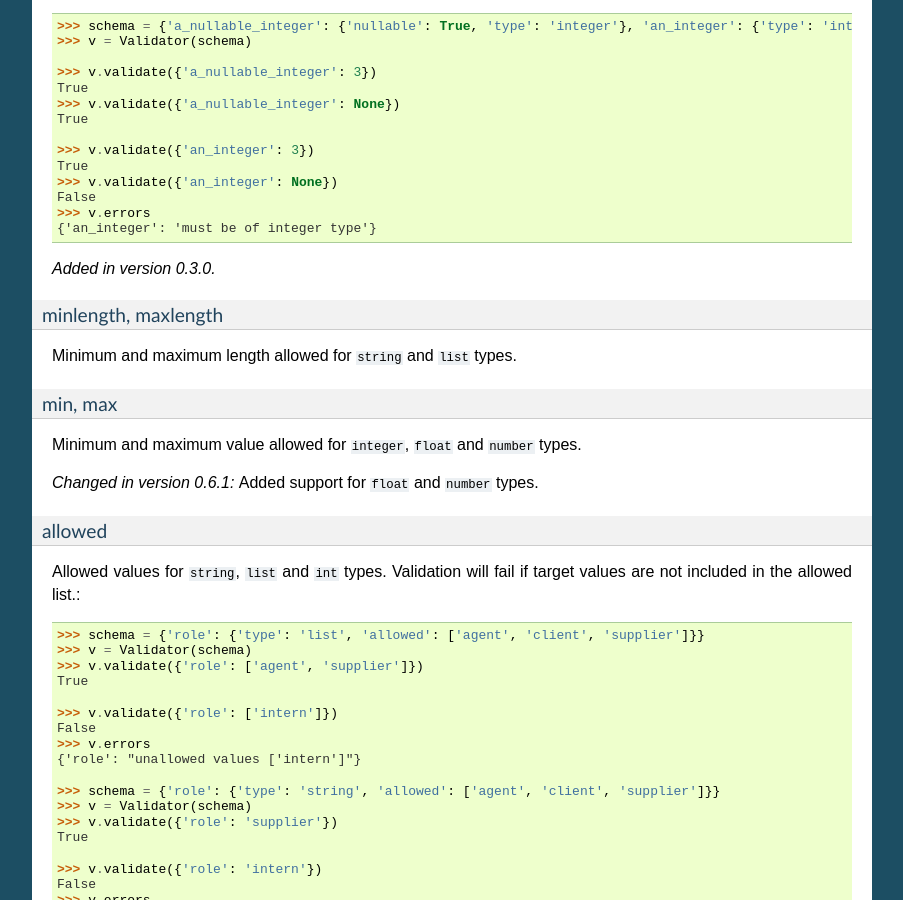
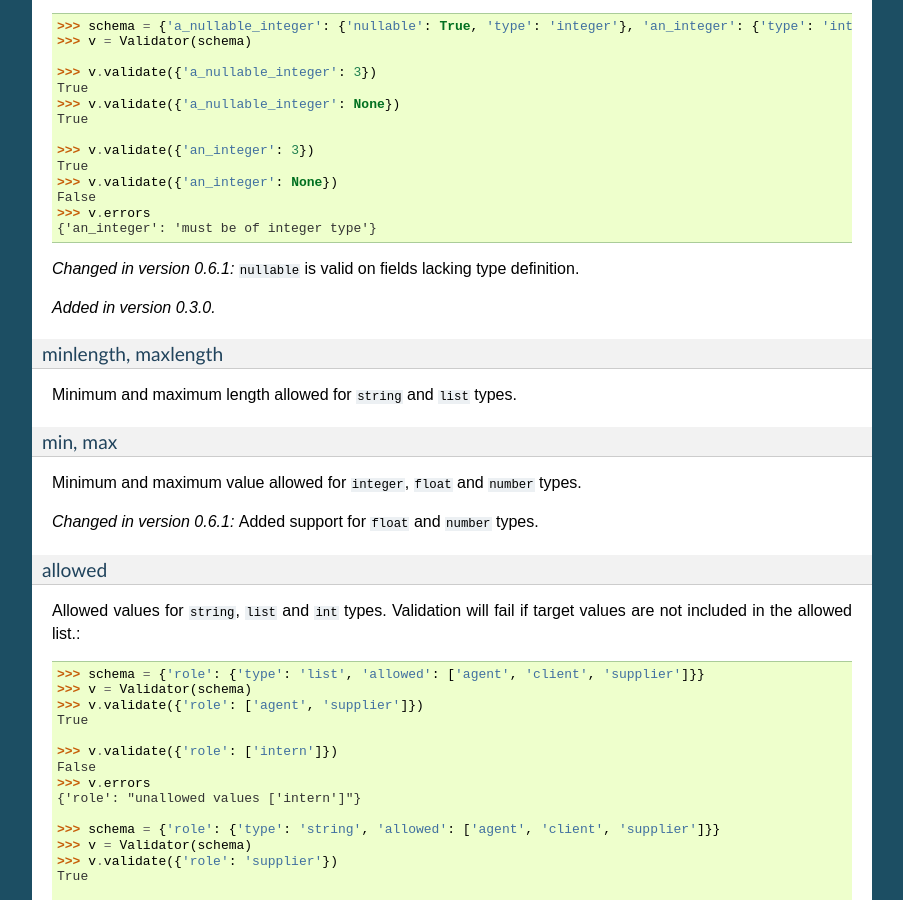
Before and after one commit to pyeve/cerberus, a Sphinx documentation site: the page built from docs/index.rst, in a window 1280 px wide and 900 px high, scrolled down 4021 px. Shown: the whole window, without its empty margins (198-1101 px from the left). Built offline with Sphinx 7.4.7, drawn with Linux system fonts in a browser that asks for light colours.

```diff
--- a/docs/index.rst
+++ b/docs/index.rst
@@ -254,6 +254,7 @@
     >>> v.errors
     {'an_integer': 'must be of integer type'}
 
+.. versionchanged:: 0.6.1 ``nullable`` is valid on fields lacking type definition.
 .. versionadded:: 0.3.0
 
 minlength, maxlength
```
Also changed, not shown: 1 other file.
